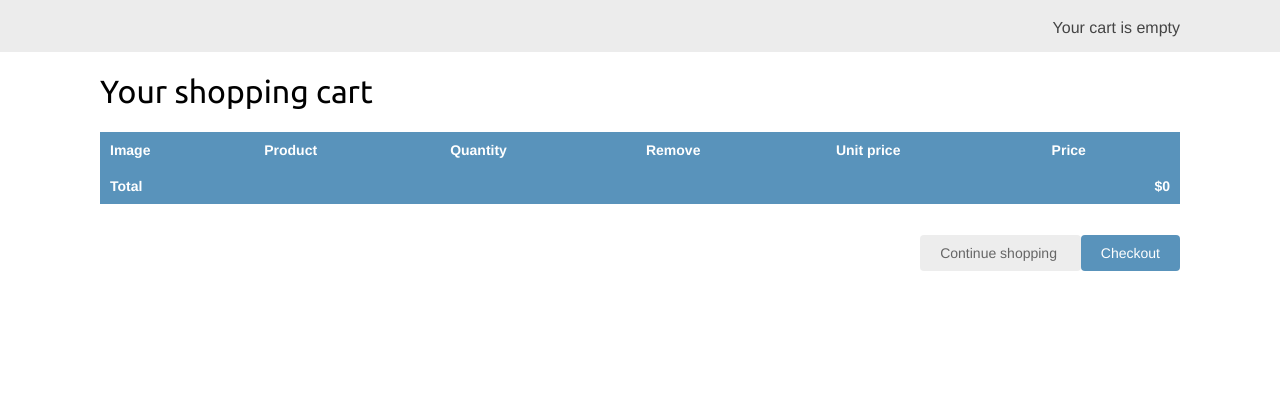
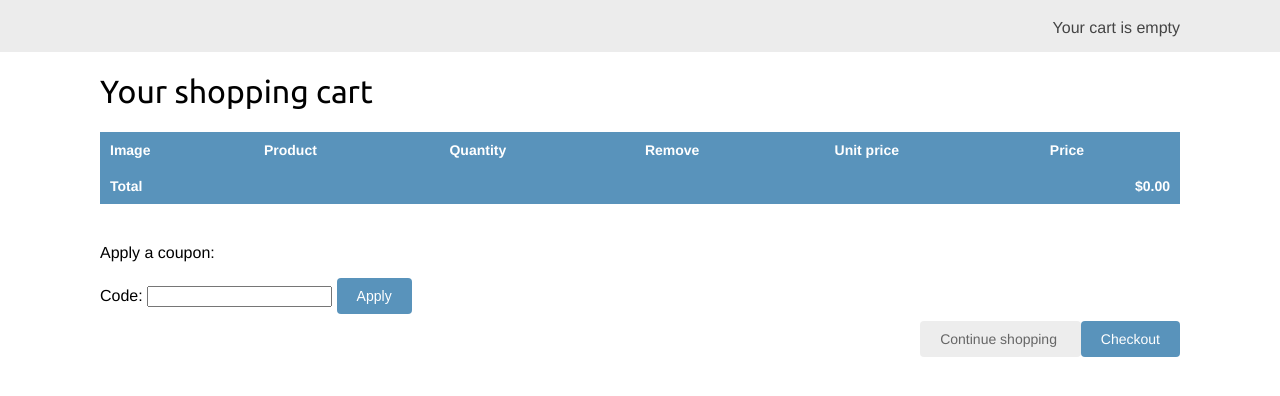
Before and after one commit to okulov1/d4be-online-shop, a Django app: page /cart/ in a window 1280 px wide. Shown: the part 46-442 px from the top of the page. Run offline with Django 4.2, Linux system fonts and the light colour scheme; parts of the project's set-up code (start-up, migrations or seed data) failed here and were passed over.

Commit message:
create views, urls, forms, models and other for using coupons

```diff
--- a/myshop/cart/cart.py
+++ b/myshop/cart/cart.py
@@ -1,5 +1,7 @@
 from decimal import Decimal
 from django.conf import settings
+
+from coupons.models import Coupon
 from shop.models import Product
 
 
@@ -11,6 +13,7 @@ class Cart:
             cart = self.session[settings.CART_SESSION_ID] = {}
 
         self.cart = cart
+        self.coupon_id = self.session.get('coupon_id')
 
     def add(self, product, quantity=1, override_quantity=False):
         product_id = str(product.id)
@@ -55,3 +58,21 @@ class Cart:
     def clear(self):
         del self.session[settings.CART_SESSION_ID]
         self.save()
+
+    @property
+    def coupon(self):
+        if self.coupon_id:
+            try:
+                return Coupon.objects.get(id=self.coupon_id)
+            except Coupon.DoesNotExists:
+                pass
+        return None
+
+    def get_discount(self):
+        if self.coupon:
+            return (self.coupon.discount / Decimal(100)) \
+                    * self.get_total_price()
+        return Decimal(0)
+
+    def get_total_price_after_discount(self):
+        return self.get_total_price() - self.get_discount()
--- a/myshop/cart/templates/cart/detail.html
+++ b/myshop/cart/templates/cart/detail.html
@@ -53,13 +53,36 @@ Your shopping cart
     </tr>
     {% endwith %}
     {% endfor %}
+    {% if cart.coupon %}
+    <tr class="subtotal">
+        <td>Subtotal</td>
+        <td colspan="4"></td>
+        <td class="num">${{ cart.get_total_price|floatformat:2 }}</td>
+    </tr>
+    <tr>
+        <td>
+            "{{ cart.coupon.code }}" coupon
+            ({{ cart.coupon.discount }}% off)
+        </td>
+        <td colspan="4"></td>
+        <td class="num neg">
+            - ${{ cart.get_discount|floatformat:2 }}
+        </td>
+    </tr>
+    {% endif %}
     <tr class="total">
         <td>Total</td>
         <td colspan="4"></td>
-        <td class="num">${{ cart.get_total_price }}</td>
+        <td class="num">${{ cart.get_total_price_after_discount|floatformat:2 }}</td>
     </tr>
     </tbody>
 </table>
+<p>Apply a coupon:</p>
+<form action="{% url 'coupon:apply' %}" method="post">
+    {{ coupon_apply_form }}
+    <input type="submit" value="Apply">
+    {% csrf_token %}
+</form>
 <p class="text-right">
     <a href="{% url 'shop:product_list' %}" class="button light">
         Continue shopping
--- a/myshop/cart/views.py
+++ b/myshop/cart/views.py
@@ -1,5 +1,7 @@
 from django.shortcuts import render, get_object_or_404, redirect
 from django.views.decorators.http import require_POST
+
+from coupons.forms import CouponApplyForm
 from shop.models import Product
 from .cart import Cart
 from .forms import CartAddProductForm
@@ -36,6 +38,8 @@ def cart_detail(request):
             'quantity': item['quantity'],
             'override': True
         })
+    coupon_apply_form = CouponApplyForm()
     return render(request,
                   'cart/detail.html',
-                  {'cart': cart})
+                  {'cart': cart,
+                   'coupon_apply_form': coupon_apply_form})
--- /dev/null
+++ b/myshop/coupons/forms.py
@@ -0,0 +1,5 @@
+from django import forms
+
+
+class CouponApplyForm(forms.Form):
+    code = forms.CharField()
--- /dev/null
+++ b/myshop/coupons/urls.py
@@ -0,0 +1,9 @@
+from django.urls import path
+
+from coupons import views
+
+app_name = 'coupons'
+
+urlpatterns = [
+    path('apply/', views.coupon_apply, name='apply'),
+]
--- a/myshop/myshop/urls.py
+++ b/myshop/myshop/urls.py
@@ -23,6 +23,7 @@ urlpatterns = [
     path('cart/', include('cart.urls', namespace='cart')),
     path('orders/', include('orders.urls', namespace='orders')),
     path('payment/', include('payment.urls', namespace='payment')),
+    path('coupons/', include('coupons.urls', namespace='coupon')),
     path('', include('shop.urls', namespace='shop')),
 ]
 
```
Also changed, not shown: myshop/coupons/views.py (+22 -2 lines), myshop/orders/templates/orders/order/create.html (+7 -1 lines), myshop/db.sqlite3.
